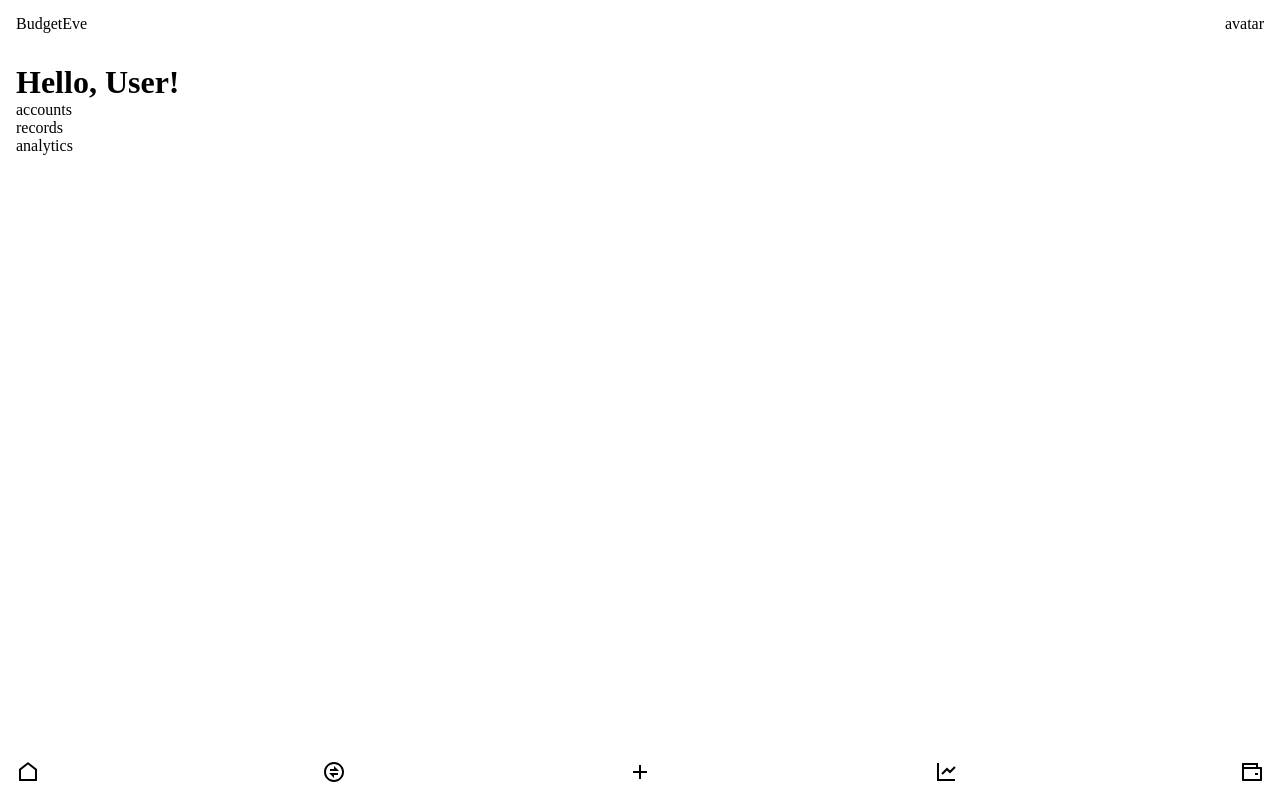
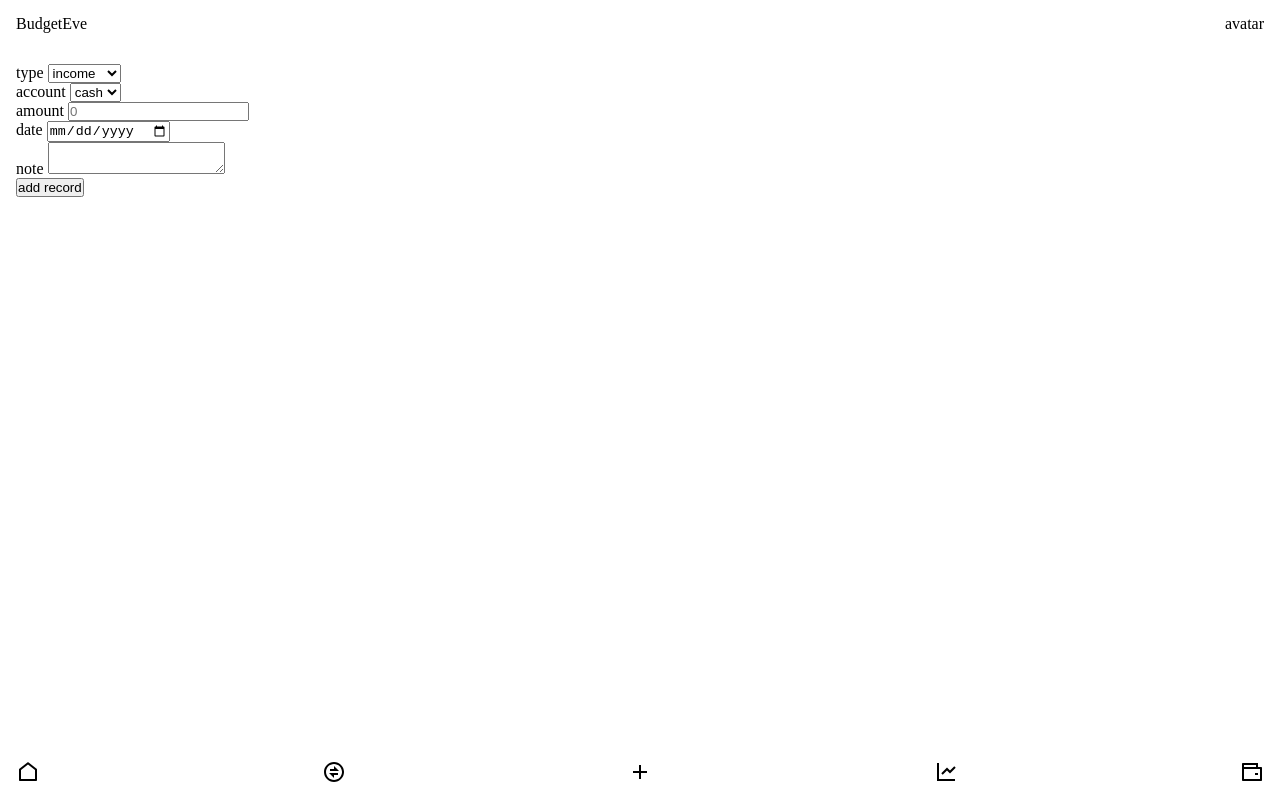
Before and after one commit to AltanfizGenity/BudgetEve-deprecated, a Svelte app: page / in a window 1280 px wide. Built offline with nearby package versions, Linux system fonts and the light colour scheme.

Commit message:
feat(form): added record-form skeleton component

```diff
--- a/src/App.svelte
+++ b/src/App.svelte
@@ -2,11 +2,12 @@
   import MobileNavbar from "./components/navbar/MobileNavbar.svelte";
   import Navbar from "./components/navbar/Navbar.svelte";
   import Home from "./pages/Home.svelte";
+  import RecordForm from "./components/forms/RecordForm.svelte";
 </script>
 
 <Navbar />
 <main>
-  <Home />
+  <RecordForm />
 </main>
 <MobileNavbar />
 
--- /dev/null
+++ b/src/components/forms/RecordForm.svelte
@@ -0,0 +1,34 @@
+<form>
+  <!-- Type -->
+  <div class="input-group">
+    <label for="type">type</label>
+    <select name="type" id="type" required>
+      <option value="income">income</option>
+      <option value="expense">expense</option>
+    </select>
+  </div>
+  <!-- Target account -->
+  <div class="input-group">
+    <label for="account">account</label>
+    <select name="account" id="account" required>
+      <option value="cash">cash</option>
+      <option value="bank">bank</option>
+    </select>
+  </div>
+  <!-- Amount -->
+  <div class="input-group">
+    <label for="amount">amount</label>
+    <input type="number" id="amount" name="amount" placeholder="0" required />
+  </div>
+  <!-- Date -->
+  <div class="input-group">
+    <label for="date">date</label>
+    <input type="date" id="date" name="date" />
+  </div>
+  <!-- Note -->
+  <div class="input-group">
+    <label for="note">note</label>
+    <textarea name="note" id="note"></textarea>
+  </div>
+  <button type="submit">add record</button>
+</form>
```
